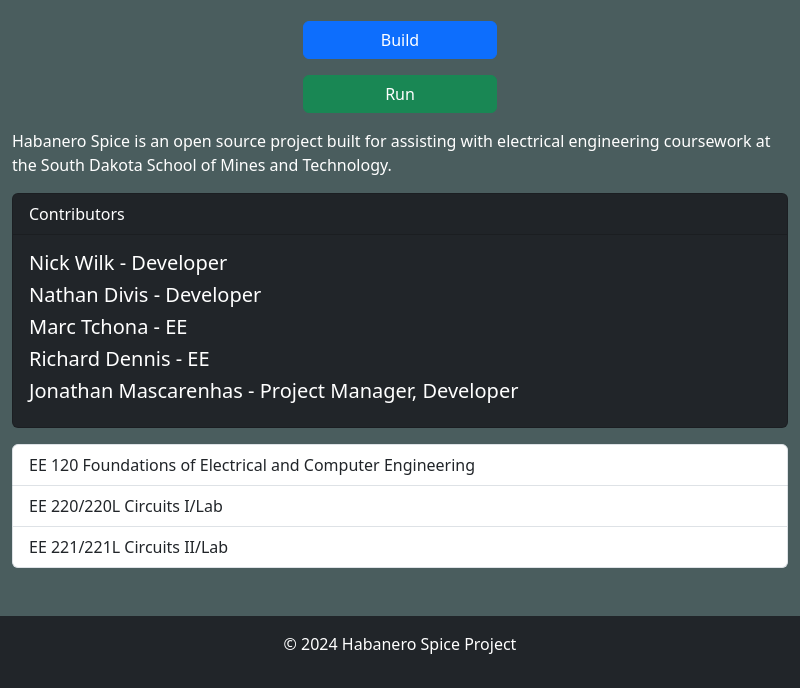
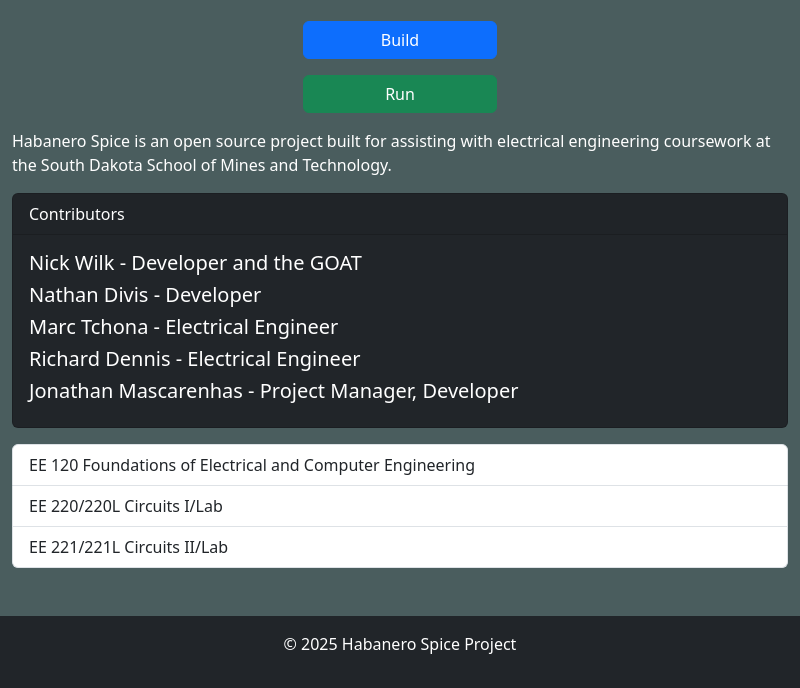
Before and after one commit to JonathanAlexMasc/SDSMT-Spice, an Electron app: page index.html in a window 800 px wide. Shown: the part 380-1068 px from the top of the page. Drawn offline with nearby package versions, Linux system fonts and the light colour scheme; no server answers.

Commit message:
check update process

```diff
--- a/Loader.js
+++ b/Loader.js
@@ -5,7 +5,8 @@
 const fs = require('fs');
 const os = require('os');
 const { exec } = require('child_process');
-
+const { updateElectronApp } = require('update-electron-app')
+updateElectronApp()
 
 
 let win;
--- a/index.html
+++ b/index.html
@@ -25,10 +25,10 @@
                 <div class="card text-white bg-dark mb-3" style="max-width: 100%;">
                     <div class="card-header">Contributors</div>
                     <div class="card-body">
-                        <h5 class="card-title">Nick Wilk - Developer</h5>
+                        <h5 class="card-title">Nick Wilk - Developer and the GOAT</h5>
                         <h5 class="card-title">Nathan Divis - Developer</h5>
-                        <h5 class="card-title">Marc Tchona - EE</h5>
-                        <h5 class="card-title">Richard Dennis - EE</h5>
+                        <h5 class="card-title">Marc Tchona - Electrical Engineer</h5>
+                        <h5 class="card-title">Richard Dennis - Electrical Engineer</h5>
                         <h5 class="card-title">Jonathan Mascarenhas - Project Manager, Developer</h5>
                     </div>
                 </div>
@@ -42,7 +42,7 @@
     </section>
 
     <footer class="text-center mt-auto bg-dark text-white p-3">
-        <p>&copy; 2024 Habanero Spice Project</p>
+        <p>&copy; 2025 Habanero Spice Project</p>
     </footer>
 
     <script src="https://cdn.jsdelivr.net/npm/bootstrap@5.3.0-alpha1/dist/js/bootstrap.bundle.min.js"
```
Also changed, not shown: package.json (+6 -1 lines), 1 other file.
